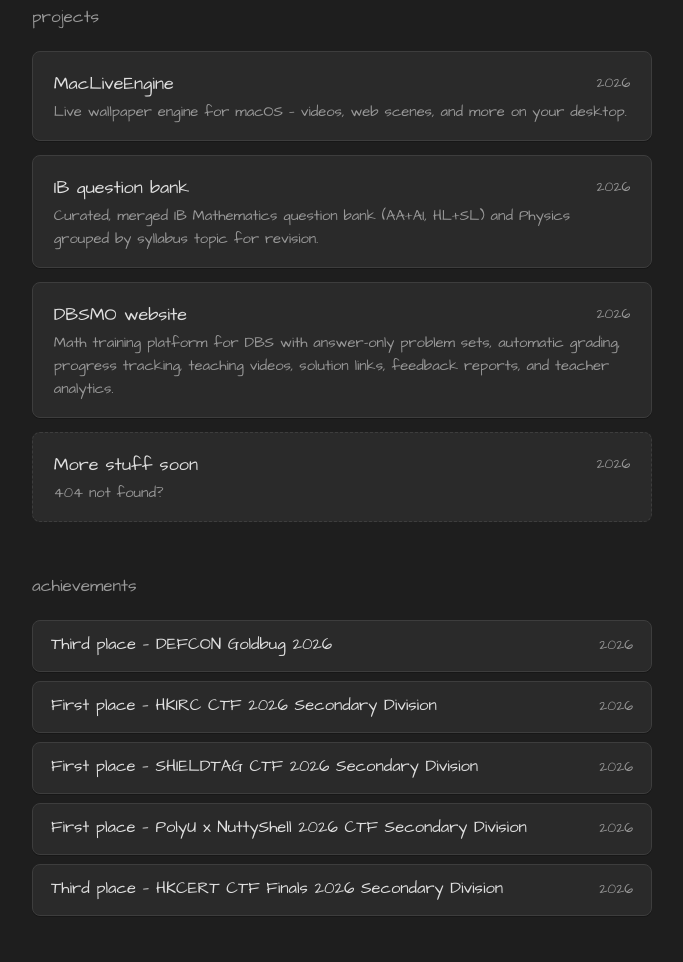
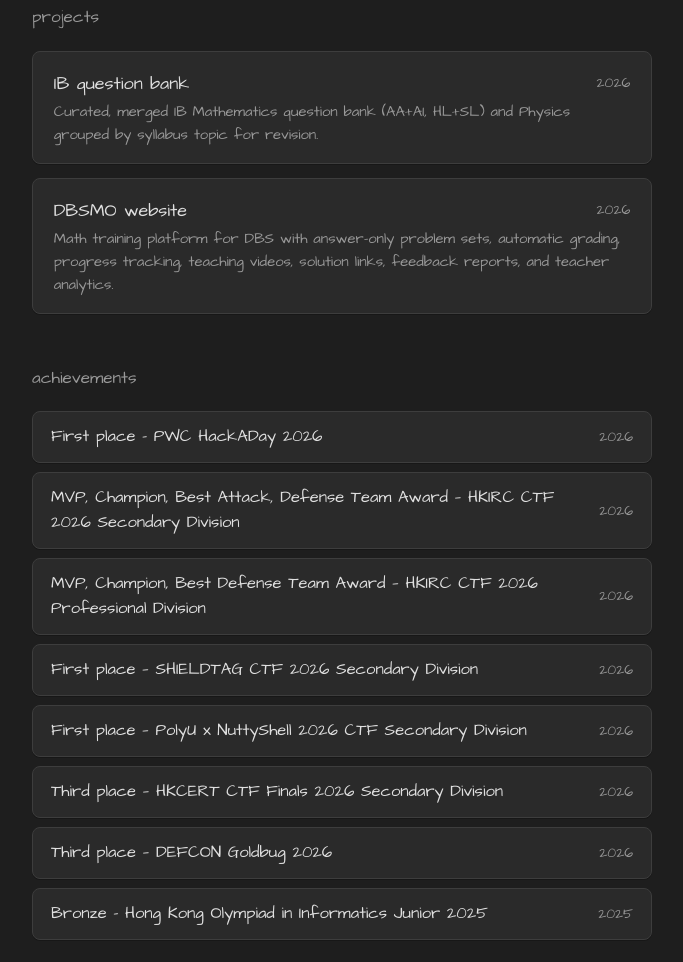
Before and after one commit to CosmicCrusader23/cosmic, a website: page index.html in a window 1280 px wide. Shown: the part 449-1411 px from the top of the page, without its empty margins (343-1026 px from the left). Drawn offline with nearby package versions, Linux system fonts and the light colour scheme.

Commit message:
updates!! :))

```diff
--- a/index.html
+++ b/index.html
@@ -55,12 +55,7 @@
 
       <section id="projects" class="projects" aria-labelledby="projects-heading">
         <h2 id="projects-heading">Projects</h2>
-        <ul class="project-list"><li><a class="project-card" href="https://github.com/CosmicCrusader23/MacLiveEngine" target="_blank" rel="noopener">
-      <span class="project-title">MacLiveEngine</span>
-      <span class="project-year">2026</span>
-      <span class="project-desc">Live wallpaper engine for macOS — videos, web scenes, and more on your desktop.</span>
-    </a></li>
-<li><a class="project-card" href="https://github.com/CosmicCrusader23/ib-question-bank" target="_blank" rel="noopener">
+        <ul class="project-list"><li><a class="project-card" href="https://github.com/CosmicCrusader23/ib-question-bank" target="_blank" rel="noopener">
       <span class="project-title">IB question bank</span>
       <span class="project-year">2026</span>
       <span class="project-desc">Curated, merged IB Mathematics question bank (AA+AI, HL+SL) and Physics grouped by syllabus topic for revision.</span>
@@ -69,22 +64,21 @@
       <span class="project-title">DBSMO website</span>
       <span class="project-year">2026</span>
       <span class="project-desc">Math training platform for DBS with answer-only problem sets, automatic grading, progress tracking, teaching videos, solution links, feedback reports, and teacher analytics.</span>
-    </a></li>
-<li><div class="project-card is-static">
-      <span class="project-title">More stuff soon</span>
-      <span class="project-year">2026</span>
-      <span class="project-desc">404 not found?</span>
-    </div></li></ul>
+    </a></li></ul>
       </section>
 
       <section id="achievements" class="achievements" aria-labelledby="achievements-heading">
         <h2 id="achievements-heading">Achievements</h2>
         <ul class="achievement-list"><li class="achievement-item">
-    <span class="achievement-title">Third place — DEFCON Goldbug 2026</span>
+    <span class="achievement-title">First place - PWC HackADay 2026</span>
     <span class="achievement-year">2026</span>
   </li>
 <li class="achievement-item">
-    <span class="achievement-title">First place — HKIRC CTF 2026 Secondary Division</span>
+    <span class="achievement-title">MVP, Champion, Best Attack, Defense Team Award — HKIRC CTF 2026 Secondary Division</span>
+    <span class="achievement-year">2026</span>
+  </li>
+<li class="achievement-item">
+    <span class="achievement-title">MVP, Champion, Best Defense Team Award — HKIRC CTF 2026 Professional Division</span>
     <span class="achievement-year">2026</span>
   </li>
 <li class="achievement-item">
@@ -98,6 +92,14 @@
 <li class="achievement-item">
     <span class="achievement-title">Third place — HKCERT CTF Finals 2026 Secondary Division</span>
     <span class="achievement-year">2026</span>
+  </li>
+<li class="achievement-item">
+    <span class="achievement-title">Third place — DEFCON Goldbug 2026</span>
+    <span class="achievement-year">2026</span>
+  </li>
+<li class="achievement-item">
+    <span class="achievement-title">Bronze - Hong Kong Olympiad in Informatics Junior 2025</span>
+    <span class="achievement-year">2025</span>
   </li></ul>
       </section>
 
@@ -112,8 +114,7 @@
       <section id="contact" class="contact" aria-labelledby="contact-heading">
         <h2 id="contact-heading">Find me</h2>
         <ul class="link-list"><li><a href="mailto:edwinchansjps@gmail.com" target="_blank" rel="noopener">email</a></li>
-<li><a href="https://github.com/CosmicCrusader23" target="_blank" rel="noopener">github</a></li>
-<li><a href="https://www.youtube.com/@Edgelord511" target="_blank" rel="noopener">youtube</a></li></ul>
+<li><a href="https://github.com/CosmicCrusader23" target="_blank" rel="noopener">github</a></li></ul>
       </section>
     </div>
   </div></main>
```
Also changed, not shown: content/achievements.md (+5 -2 lines), content/links.md (+0 -1 lines), content/projects.md (+0 -2 lines), 1 other file.
